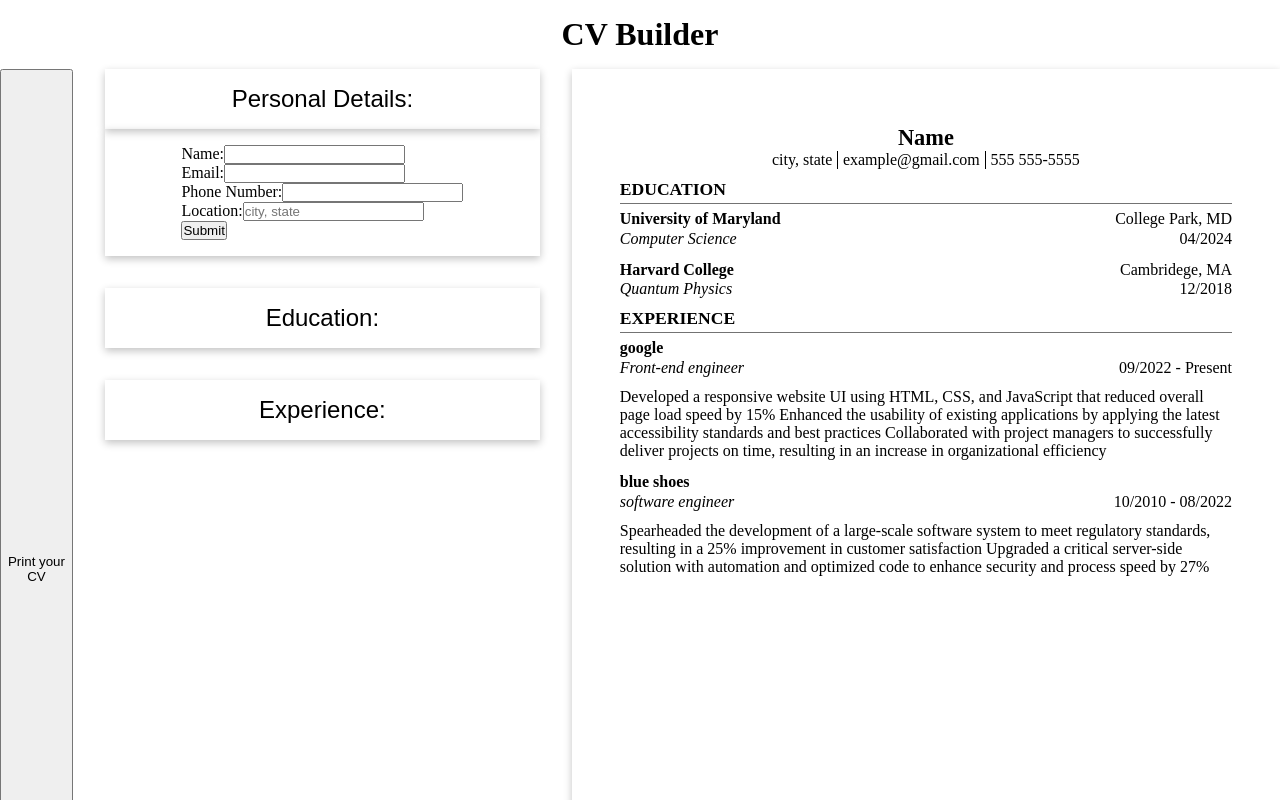
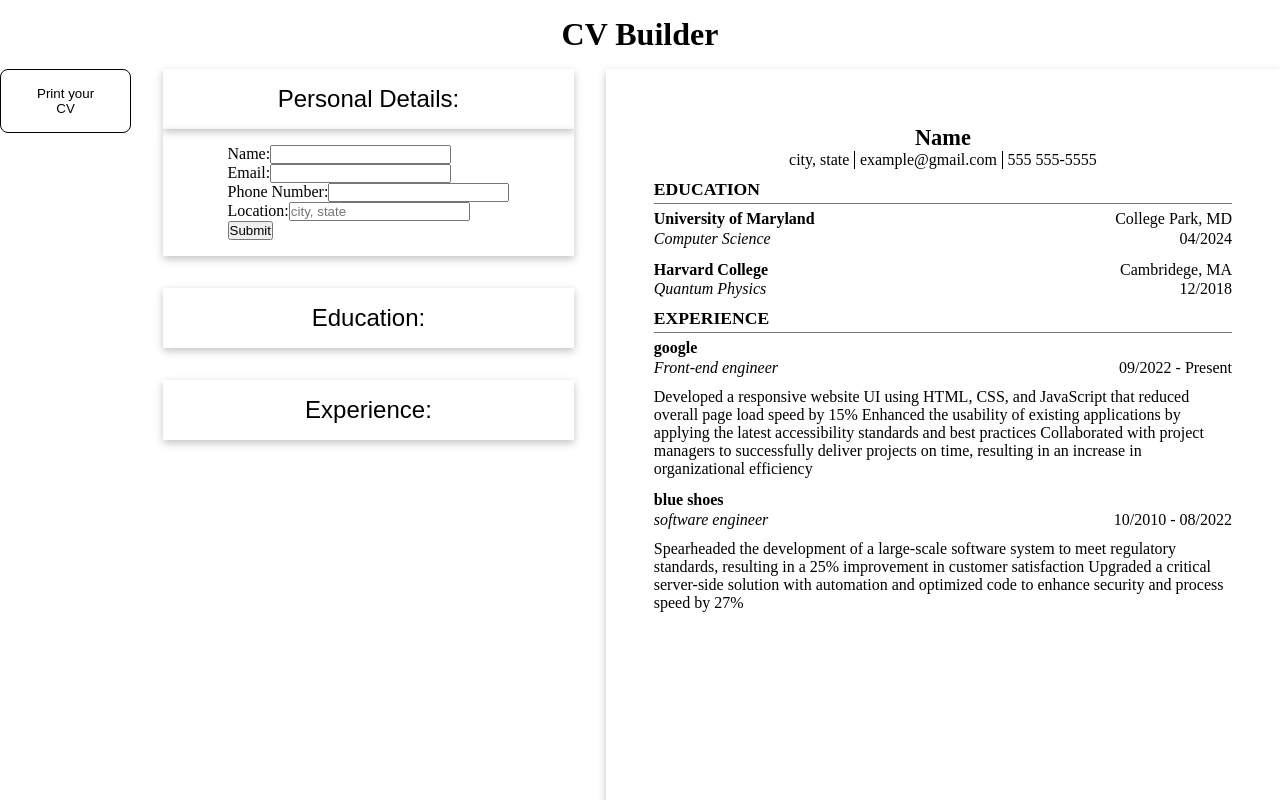
Before and after one commit to MahmoudTalass/cv-application, a React (Vite) app: page / in a window 1280 px wide. Shown: the top 800 px of the page. Built offline with nearby package versions, Linux system fonts and the light colour scheme.

Commit message:
Add basic styling to print cv button

```diff
--- a/src/css/page-layout.css
+++ b/src/css/page-layout.css
@@ -31,3 +31,11 @@
    text-align: center;
    padding: 1rem;
 }
+
+.print-cv-btn {
+   align-self: flex-start;
+   padding: 1rem 2rem;
+   background-color: transparent;
+   border-radius: 0.5rem;
+   border: 1px solid black;
+}
```
